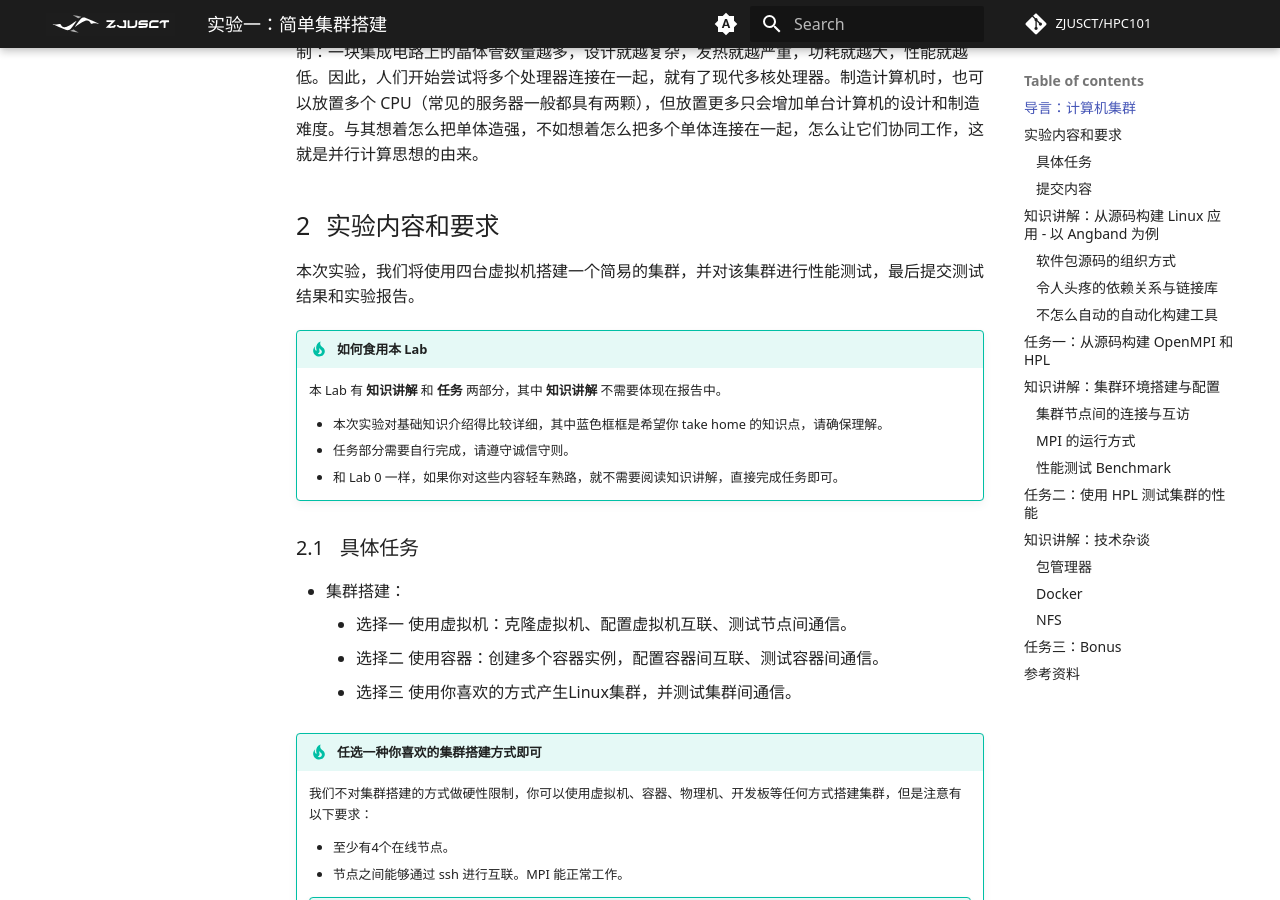
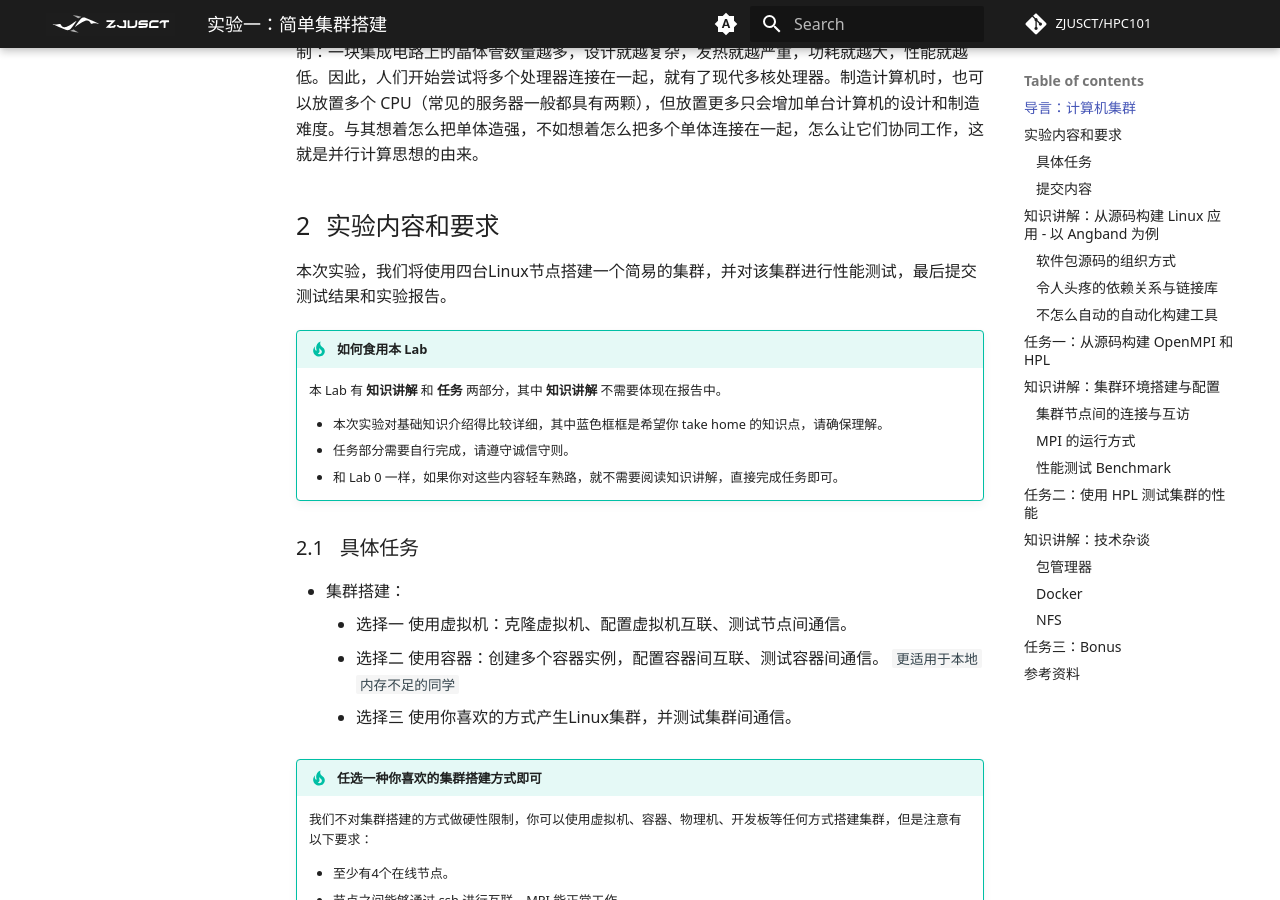
Before and after one commit to wys917/HPC101, an MkDocs documentation site: the page built from docs/lab/Lab1-MiniCluster/index.md, in a window 1280 px wide and 900 px high, scrolled down 532 px. Built offline with MkDocs 1.6.1 and Material for MkDocs 9.7.7, drawn with Linux system fonts in a browser that asks for light colours; some web fonts are replaced; comment, search, counter and statistics services are not loaded.

Commit message:
feat: clarify cluster setup instructions and add note for local memory constraints

```diff
--- a/docs/lab/Lab1-MiniCluster/index.md
+++ b/docs/lab/Lab1-MiniCluster/index.md
@@ -12,7 +12,7 @@
 
 ## 实验内容和要求
 
-本次实验，我们将使用四台虚拟机搭建一个简易的集群，并对该集群进行性能测试，最后提交测试结果和实验报告。
+本次实验，我们将使用四台Linux节点搭建一个简易的集群，并对该集群进行性能测试，最后提交测试结果和实验报告。
 
 !!! tip "如何食用本 Lab"
 
@@ -27,6 +27,7 @@
 - 集群搭建：
     - 选择一 使用虚拟机：克隆虚拟机、配置虚拟机互联、测试节点间通信。
     - 选择二 使用容器：创建多个容器实例，配置容器间互联、测试容器间通信。
+        `更适用于本地内存不足的同学`
     - 选择三 使用你喜欢的方式产生Linux集群，并测试集群间通信。
 
 !!! tip "任选一种你喜欢的集群搭建方式即可"
```
